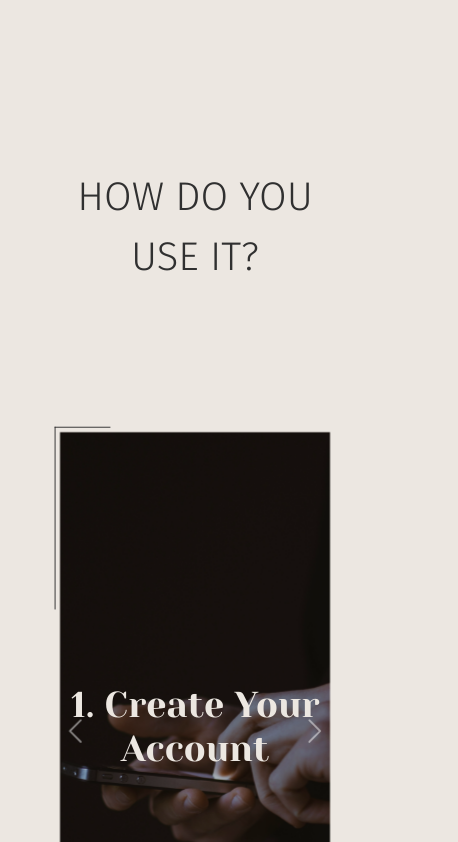
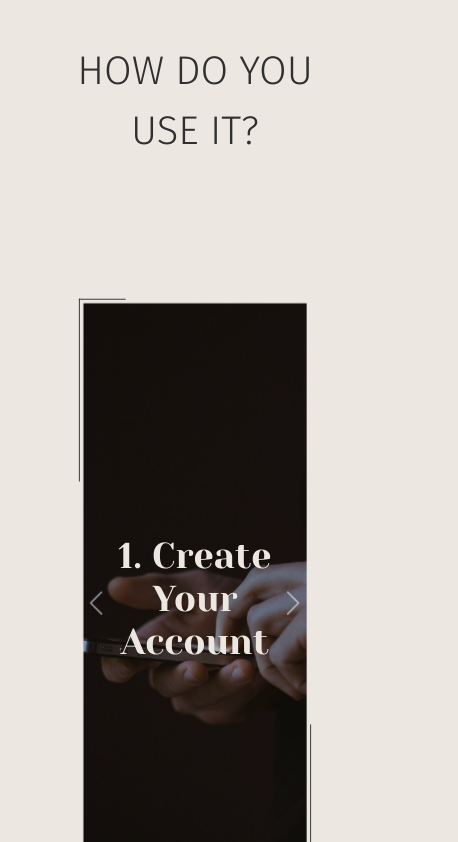
Before and after one commit to DavidCazalCollados/portfolio_2025, a React (Create React App) app: page /projects/filmdash in a window 390 px wide. Shown: the part 2314-3156 px from the top of the page, 458 px wide, since content can reach past the window. Built offline with nearby package versions, Linux system fonts and the light colour scheme; a web font is replaced by a local one.

Commit message:
disposition setted for phones in the filmdash project

```diff
--- a/src/assets/banner_phone.css
+++ b/src/assets/banner_phone.css
@@ -1,3 +1,11 @@
 @media (max-width: 500px) {
+  .banner-filmdash {
+    height: 45vh;
+    width: 100%;
+    /* margin-bottom: 15vh; */
+  }
 
+  .background-banner {
+    width: 100%;
+  }
 }
--- a/src/assets/filmdash_phone.css
+++ b/src/assets/filmdash_phone.css
@@ -1,3 +1,19 @@
 @media(max-width: 500px) {
   /* Banner */
+  .filmdash-container {
+    /* display: flex; */
+    width: auto;
+    margin-left: 4.6vh;
+    margin-right: 4.6vh;
+    overflow-x: hidden;
+    /* background-color: red; */
+  }
+
+  .gap-section {
+    display: flex;
+    flex-direction: column;
+    gap: 18vh;
+    padding-left: 7vw;
+    padding-right: 7vw;
+  }
 }
--- a/src/components/projectsInside/FilmDash.js
+++ b/src/components/projectsInside/FilmDash.js
@@ -216,7 +216,7 @@ function FilmDash() {
       </section>
 
       <motion.div
-        className='general-disposition gap-section'
+        className='gap-section'
         initial={{ opacity: 0 }}
         animate={{ opacity: 1 }}
         transition={{ duration: 1, ease: "easeInOut", delay: 1 }}
```
